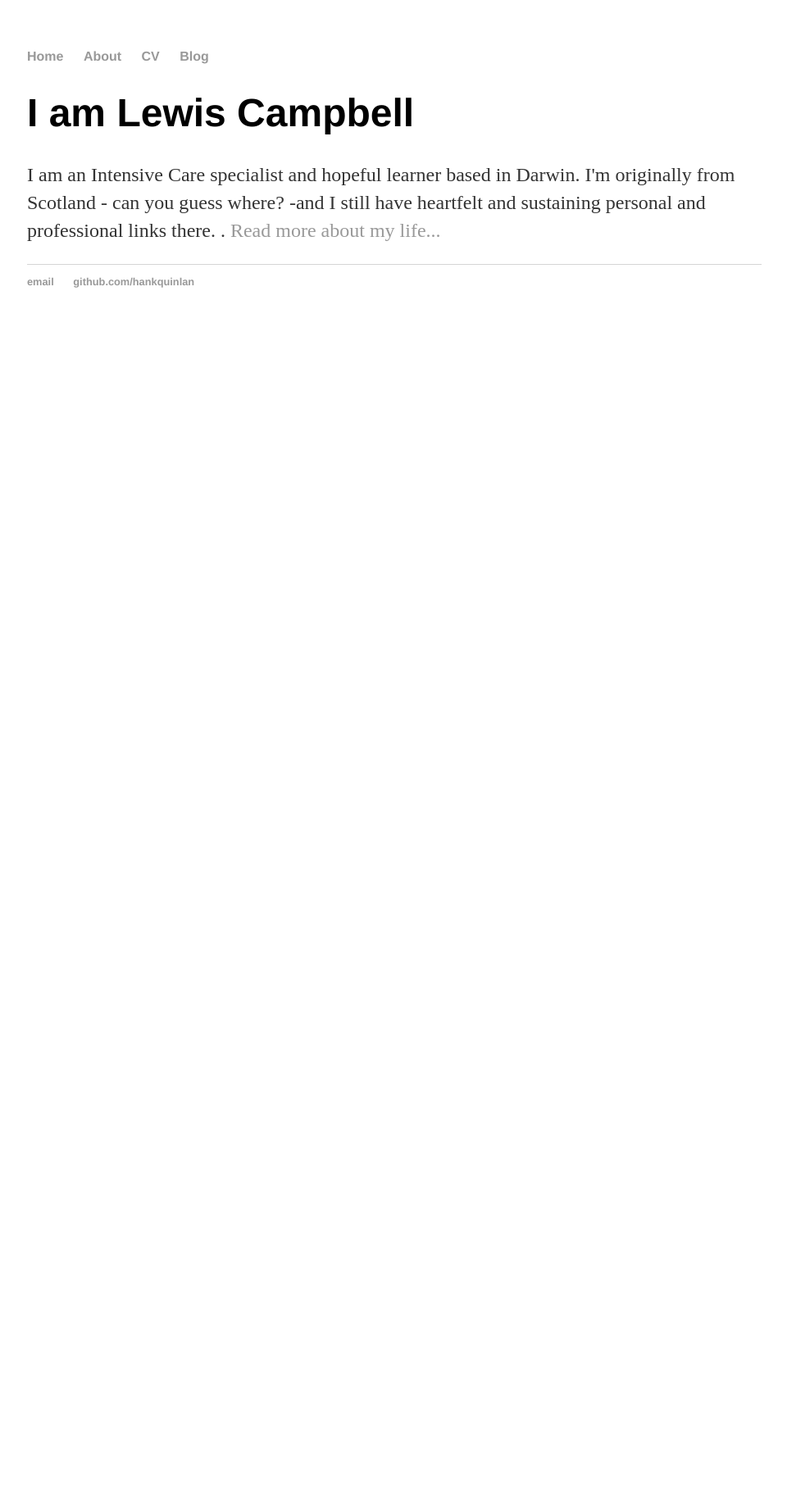
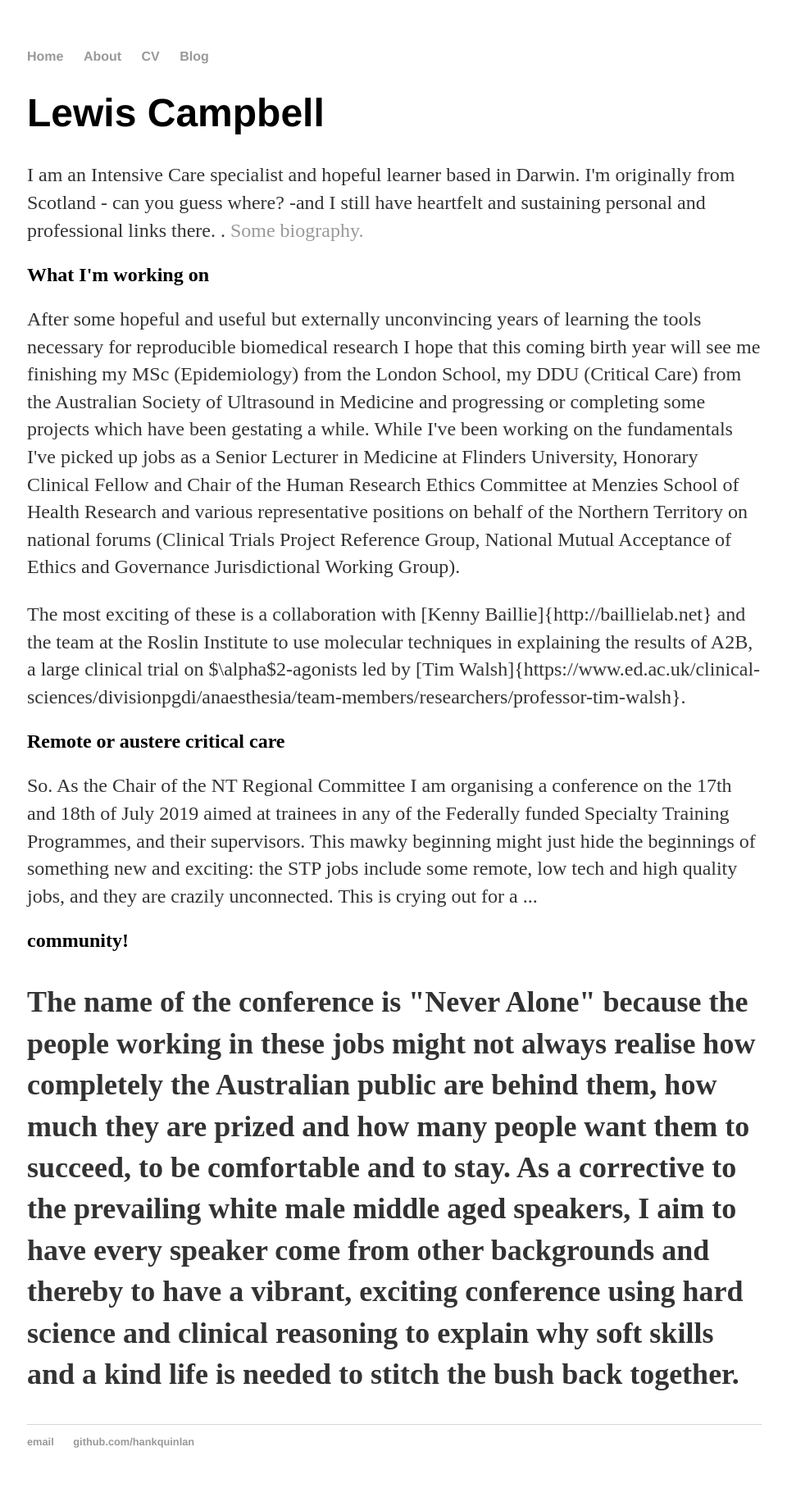
Before and after one commit to lewisfromlewis/lewisfromlewis.github.io, a Jekyll site: the page built from index.html, in a window 1280 px wide. Shown: the whole page at 82% size, without its empty margins (159-1119 px from the left). Built offline with Jekyll 4.4.1, drawn with Linux system fonts in a browser that asks for light colours; before the commit the page ends 900 px from its top, so only the background shows below that.

Commit message:
Update index.html

```diff
--- a/index.html
+++ b/index.html
@@ -3,8 +3,21 @@ layout: default
 title: lewisfromlewis
 ---
 <div class="blurb">
-	<h1>I am Lewis Campbell</h1>
+	<h1>Lewis Campbell</h1>
 	<p>I am an Intensive Care specialist and hopeful learner based in Darwin. I'm originally from Scotland -
 		can you guess where? -and I still have heartfelt and sustaining personal and professional links there.
-		. <a href="/about">Read more about my life...</a></p>
+		. <a href="/about">Some biography.</a></p>
 </div><!-- /.blurb -->
+<h2>What I'm working on</h2>
+
+<p>After some hopeful and useful but externally unconvincing years of learning the tools necessary for reproducible biomedical research I hope that this coming birth year will see me finishing my MSc (Epidemiology) from the London School, my DDU (Critical Care) from the Australian Society of Ultrasound in Medicine and progressing or completing some projects which have been gestating a while. While I've been working on the fundamentals I've picked up jobs as a Senior Lecturer in Medicine at Flinders University, Honorary Clinical Fellow and Chair of the Human Research Ethics Committee at Menzies School of Health Research and various representative positions on behalf of the Northern Territory on national forums (Clinical Trials Project Reference Group, National Mutual Acceptance of Ethics and Governance Jurisdictional Working Group).</p>
+
+<p>The most exciting of these is a collaboration with [Kenny Baillie]{http://baillielab.net} and the team at the Roslin Institute to use molecular techniques in explaining the results of A2B, a large clinical trial on $\alpha$2-agonists led by [Tim Walsh]{https://www.ed.ac.uk/clinical-sciences/divisionpgdi/anaesthesia/team-members/researchers/professor-tim-walsh}.</p>
+
+<h2>Remote or austere critical care</h2>
+
+<p>So. As the Chair of the NT Regional Committee I am organising a conference on the 17th and 18th of July 2019 aimed at trainees in any of the Federally funded Specialty Training Programmes, and their supervisors. This mawky beginning might just hide the beginnings of something new and exciting: the STP jobs include some remote, low tech and high quality jobs, and they are crazily unconnected. This is crying out for a ...</p>
+
+<h2>community!<h2>
+
+<p>The name of the conference is "Never Alone" because the people working in these jobs might not always realise how completely the Australian public are behind them, how much they are prized and how many people want them to succeed, to be comfortable and to stay. As a corrective to the prevailing white male middle aged speakers, I aim to have every speaker come from other backgrounds and thereby to have a vibrant, exciting conference using hard science and clinical reasoning to explain why soft skills and a kind life is needed to stitch the bush back together.</p>
```
